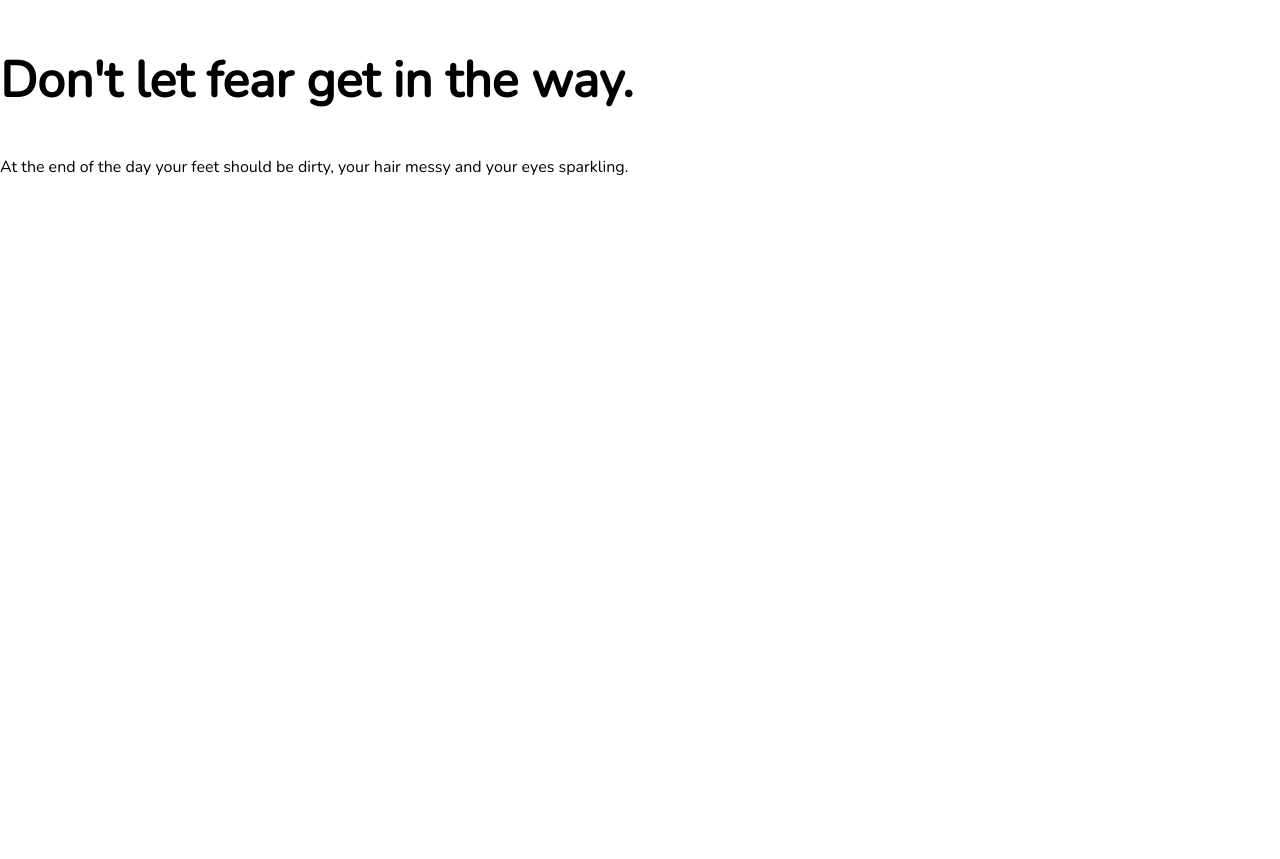
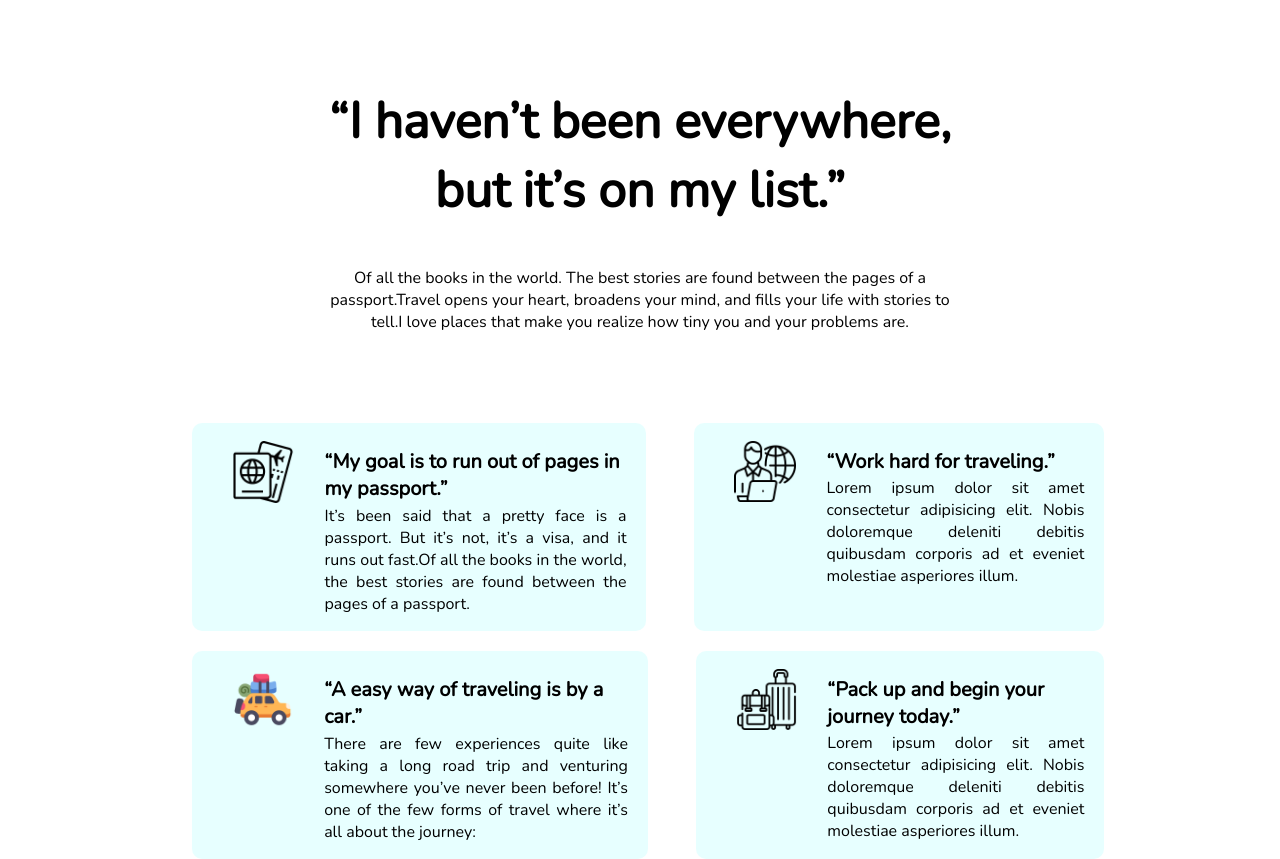
Before and after one commit to mahfujurr/dropdown-menu-create, a plain HTML site: page index.html in a window 1280 px wide. Shown: the part 1680-2539 px from the top of the page. Before the commit the page ends 1874 px from the top, so only its background shows below. Drawn offline with nearby package versions, Linux system fonts and the light colour scheme.

Commit message:
grid added

```diff
--- a/index.html
+++ b/index.html
@@ -35,7 +35,7 @@
             <div class="first-blocks">
                 <div class="first-blocks-one">
                     <h2>
-                        Leave nothing but footprints.
+                        “Leave nothing but footprints.”
                     </h2>
                     <p>
                         The journey of a thousand miles begins with a single step. Take nothing but photos, kill nothing but time.
@@ -54,7 +54,7 @@
                     </div>
                     <div id="para-block">
                         <h2>
-                            Don't let fear get in the way.
+                            “Don't let fear get in the way.”
                         </h2>
                         <p>
                             At the end of the day your feet should be dirty, your hair messy and your eyes sparkling.
@@ -63,15 +63,79 @@
                     </div>
                 </div>
         </section>
-        <section>
+        <section class="third-section">
             <div class="para-and-header">
                 <h2>
-                    Don't let fear get in the way.
+                    “I haven’t been everywhere, but it’s on my list.”
                 </h2>
                 <p>
-                    At the end of the day your feet should be dirty, your hair messy and your eyes sparkling.
+                    Of all the books in the world. The best stories are found between the pages of a passport.Travel opens your heart, broadens your mind, and fills your life with stories to tell.I love places that make you realize how tiny you and your problems are.
                 </p>
             </div>
+        </section>
+        <section class="fourth-section">
+            <div class="">
+                <div class="first-two-block">
+                    <div class="icon-block">
+                        <div>
+                            <img src="images/icon/passport.png" alt="">
+                        </div>
+                        <div class="icon-header-para">
+                            <h5 class="header-five-class">
+                                “My goal is to run out of pages in my passport.”
+
+                            </h5>
+                            <p class="icon-para">
+                                It’s been said that a pretty face is a passport. But it’s not, it’s a visa, and it runs out fast.Of all the books in the world, the best stories are found between the pages of a passport.
+                            </p>
+                        </div>
+                    </div>
+                    <div class="icon-block">
+                        <div>
+                            <img src="images/icon/work-hard-for-traveling.png" alt="">
+                        </div>
+                        <div class="icon-header-para">
+                            <h5 class="header-five-class">
+                                “Work hard for traveling.”
+                            </h5>
+                            <p class="icon-para">
+                                Lorem ipsum dolor sit amet consectetur adipisicing elit. Nobis doloremque deleniti debitis quibusdam corporis ad et eveniet molestiae asperiores illum.
+                            </p>
+                        </div>
+                    </div>
+                </div>
+
+
+                <div class="second-two-block">
+                    <div class="icon-block">
+                        <div>
+                            <img src="images/icon/car.png" alt="">
+                        </div>
+                        <div class="icon-header-para">
+                            <h5 class="header-five-class">
+                                “A easy way of traveling is by a car.”
+                            </h5>
+                            <p class="icon-para">
+                                There are few experiences quite like taking a long road trip and venturing somewhere you’ve never been before! It’s one of the few forms of travel where it’s all about the journey:
+                            </p>
+                        </div>
+                    </div>
+                    <div class="icon-block">
+                        <div>
+                            <img src="images/icon/travel-luggage.png" alt="">
+                        </div>
+                        <div class="icon-header-para">
+                            <h5 class="header-five-class">
+                                “Pack up and begin your journey today.”
+                            </h5>
+                            <p class="icon-para">
+                                Lorem ipsum dolor sit amet consectetur adipisicing elit. Nobis doloremque deleniti debitis quibusdam corporis ad et eveniet molestiae asperiores illum.
+                            </p>
+                        </div>
+                    </div>
+                </div>
+              </div>
+
         </section>
     </main>
 </body>
--- a/style.css
+++ b/style.css
@@ -7,6 +7,10 @@ h1{
 }
 h2{
     font-size: 50px;
+}
+h5{
+    font-size: 20px;
+    font-weight: 700;
 }
 
 .header-section{
@@ -39,6 +43,7 @@ h2{
 .first-blocks img{
     width: 70%;
     margin-left: 100px;
+    border-radius: 10px;
 }
 
 .second-div-block{
@@ -46,8 +51,55 @@ h2{
 }
 .second-div-block img{
     max-width: 60%;
+    border-radius: 10px;
 }
 #para-block{
     margin-left: -300px;
     margin-right: 150px;
 }
+.para-and-header{
+    text-align: center;
+    margin: 0 25% 0 25%;
+}
+.third-section{
+    margin-top: 90px;
+}
+.fourth-section{
+    margin-top: 90px;
+}
+.first-two-block{
+    display: flex;
+    margin-left: 15%;
+    margin-right: 10%;
+}
+.icon-block{
+    display: flex;
+    margin-right: px;
+    background-color: rgba(0, 255, 255, 0.096);
+    border-radius: 10px;
+    padding: 0% 1%;
+    margin-right: 5%;
+}
+.icon-block img{
+    width: 50%;
+    margin-top: 15%;
+    margin-left: 25%;
+}
+.icon-para{
+    margin-top: 1%;
+    text-align: justify;
+}
+.header-five-class{
+    margin-bottom: 0;
+    margin-top: 25px;
+}
+.icon-header-para{
+    margin-right: 10px;
+
+}
+.second-two-block{
+    display: flex;
+    margin-left: 15%;
+    margin-right: 10%;
+    margin-top: 20px;
+}
```
Also changed, not shown: images/icon/car.png (added), images/icon/passport.png (added), images/icon/travel-luggage.png (added), images/icon/travel.png (added), images/icon/work-hard-for-traveling.png (added).
